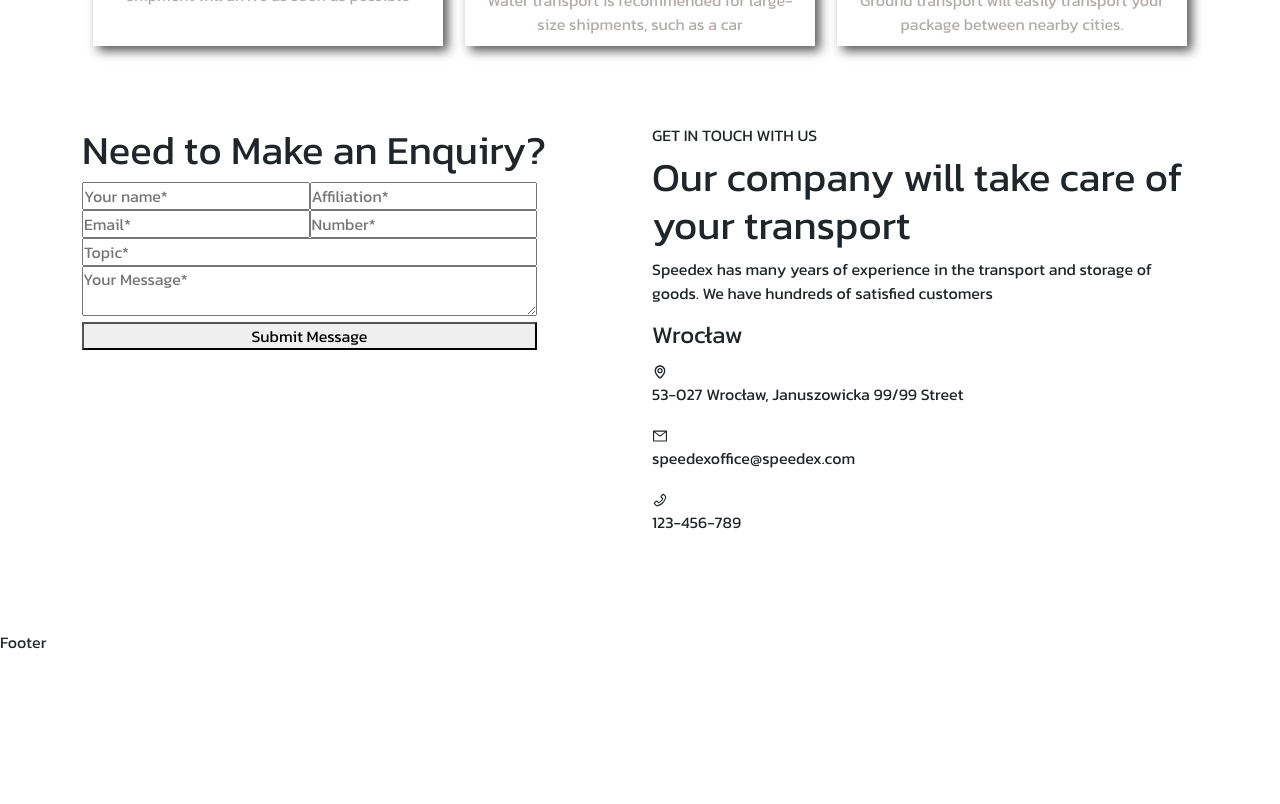
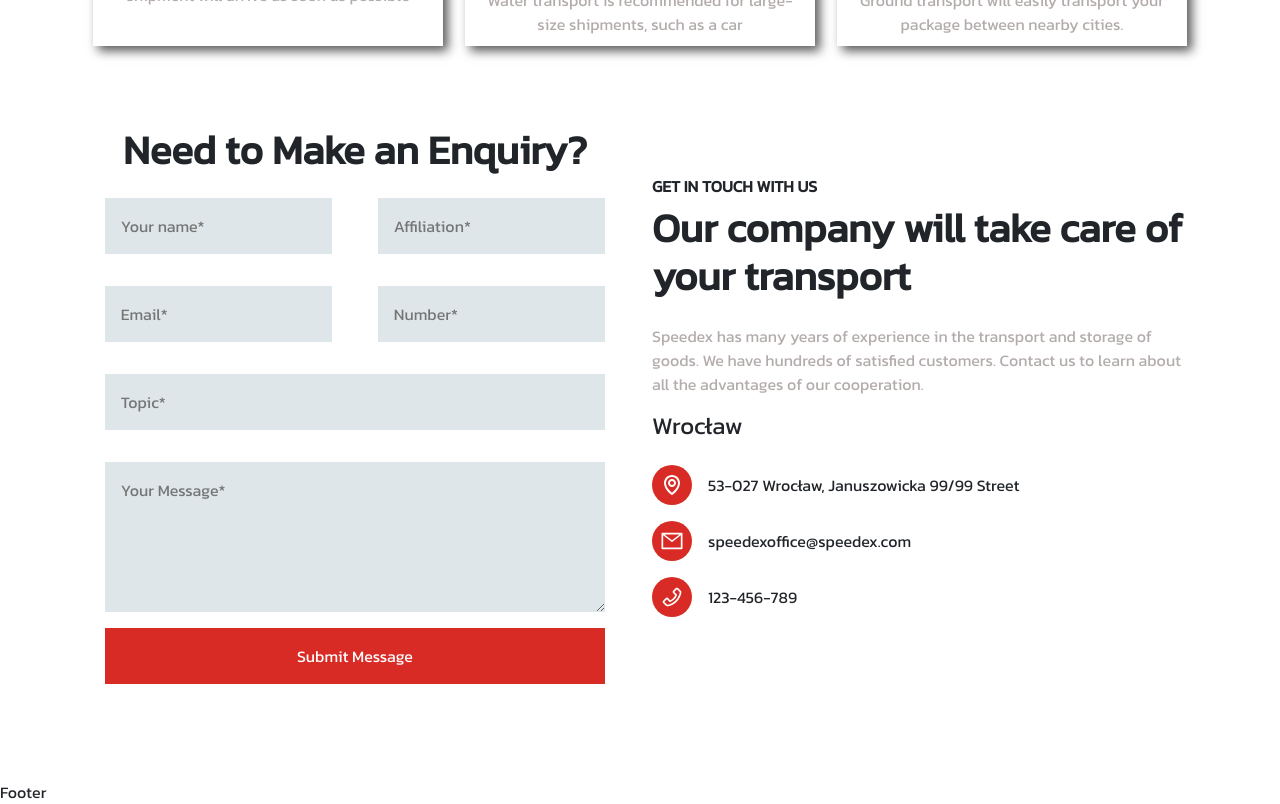
Before and after one commit to Slowinskip/speedex-transport-webside, a React (Create React App) app: page / in a window 1280 px wide. Shown: the part 1400-2204 px from the top of the page. Before the commit the page ends 2054 px from the top, so only its background shows below. Built offline with nearby package versions, Linux system fonts and the light colour scheme.

Commit message:
Add styles to QuestionForm component

```diff
--- a/src/components/features/QuestionForm/QuestionForm.js
+++ b/src/components/features/QuestionForm/QuestionForm.js
@@ -11,53 +11,70 @@ const QuestionForm = () => {
         <Row xs={1} md={2}>
           <Col className={"" + styles.questionForm}>
             <h1>Need to Make an Enquiry?</h1>
+            <div className={"" + styles.inputContainer}>
               <input
-              className={"col-5 " + styles.questionForm_input}
+                className={"col-11 col-md-5 " + styles.questionForm_input}
                 type="text"
                 placeholder="Your name*"
               />
               <input
-              className={"col-5 " + styles.questionForm_input}
+                className={"col-11 col-md-5 " + styles.questionForm_input}
                 type="text"
                 placeholder="Affiliation*"
               />
               <input
-              className={"col-5 " + styles.questionForm_input}
-              type="emaik"
+                className={"col-11 col-md-5 " + styles.questionForm_input}
+                type="email"
                 placeholder="Email*"
               />
               <input
-              className={"col-5 " + styles.questionForm_input}
+                className={"col-11 col-md-5 " + styles.questionForm_input}
                 type="number"
                 placeholder="Number*"
               />
               <input
-              className={"col-10 " + styles.questionForm_input}
+                className={"col-11 " + styles.questionForm_input}
                 type="text"
                 placeholder="Topic*"
               />{" "}
               <textarea
-              className={"col-10 " + styles.questionForm_input}
+                className={"col-11 " + styles.questionForm_textArea}
                 placeholder="Your Message*"
               />
-            <button className={"col-10 " + styles.questionForm_btn}>
+              <button className={"col-11 " + styles.questionForm_btn}>
                 Submit Message
               </button>
+            </div>
           </Col>
           <Col className={"" + styles.questionInformation}>
             <h6>GET IN TOUCH WITH US</h6>
             <h1>Our company will take care of your transport</h1>
-            <p>
+            <p className={styles.questionInformationText}>
               Speedex has many years of experience in the transport and storage
-              of goods. We have hundreds of satisfied customers
+              of goods. We have hundreds of satisfied customers. Contact us to
+              learn about all the advantages of our cooperation.
             </p>
             <h4>Wrocław</h4>
-            <BiMap />
+            <div className={styles.questionInformation_date}>
+              <div>
+                <span>
+                  <BiMap className={styles.questionInformation_icon} />
+                </span>
                 <p>53-027 Wrocław, Januszowicka 99/99 Street</p>
-            <AiOutlineMail />
+              </div>
+              <div>
+                <span>
+                  <AiOutlineMail className={styles.questionInformation_icon} />
+                </span>
                 <p>speedexoffice@speedex.com</p>
-            <AiOutlinePhone />
+              </div>
+              <div>
+                <span>
+                  <AiOutlinePhone className={styles.questionInformation_icon} />
+                </span>
                 <p>123-456-789</p>
+              </div>
+            </div>
           </Col>
         </Row>
       </Container>
--- a/src/components/features/QuestionForm/QuestionForm.module.scss
+++ b/src/components/features/QuestionForm/QuestionForm.module.scss
@@ -1,2 +1,83 @@
 @import "../../../styles/settings.scss";
 @import "../../../styles/global.scss";
+
+.questionForm {
+  display: flex;
+  flex-direction: column;
+  justify-content: center;
+  text-align: center;
+  margin: 1rem 0;
+  h1 {
+    font-weight: 900;
+  }
+
+  .inputContainer {
+    display: flex;
+    flex-wrap: wrap;
+    justify-content: space-around;
+
+    .questionForm_input,
+    .questionForm_textArea {
+      margin: 1rem 0;
+      background-color: #dfe6e9;
+      border: none;
+      padding: 1rem;
+      //   @media (max-width: 500px) {
+      //     width: 40px;
+      //     height: 80px;
+      //   }
+    }
+    .questionForm_textArea {
+      height: 150px;
+    }
+
+    .questionForm_btn {
+      background-color: $red-color;
+      border: none;
+      color: $white-color;
+      padding: 1rem 0;
+    }
+  }
+}
+
+.questionInformation {
+  display: flex;
+  flex-direction: column;
+  justify-content: center;
+  margin: 1rem 0;
+
+  h6 {
+    font-weight: 900;
+  }
+  h1 {
+    font-weight: 900;
+  }
+  .questionInformationText {
+    color: $grey-color;
+    margin: 1rem 0;
+  }
+  .questionInformation_date {
+    div {
+      display: flex;
+      margin: 1rem 0;
+      align-items: center;
+
+      .questionInformation_icon {
+        font-size: 1.5rem;
+        color: $white-color;
+      }
+      span {
+        display: flex;
+        justify-content: center;
+        align-items: center;
+        border-radius: 50%;
+        height: 2.5rem;
+        width: 2.5rem;
+        background-color: $red-color;
+      }
+      p {
+        margin: 0 1rem;
+      }
+    }
+  }
+}
```
Lines whose indentation alone changed are shown as unchanged.
